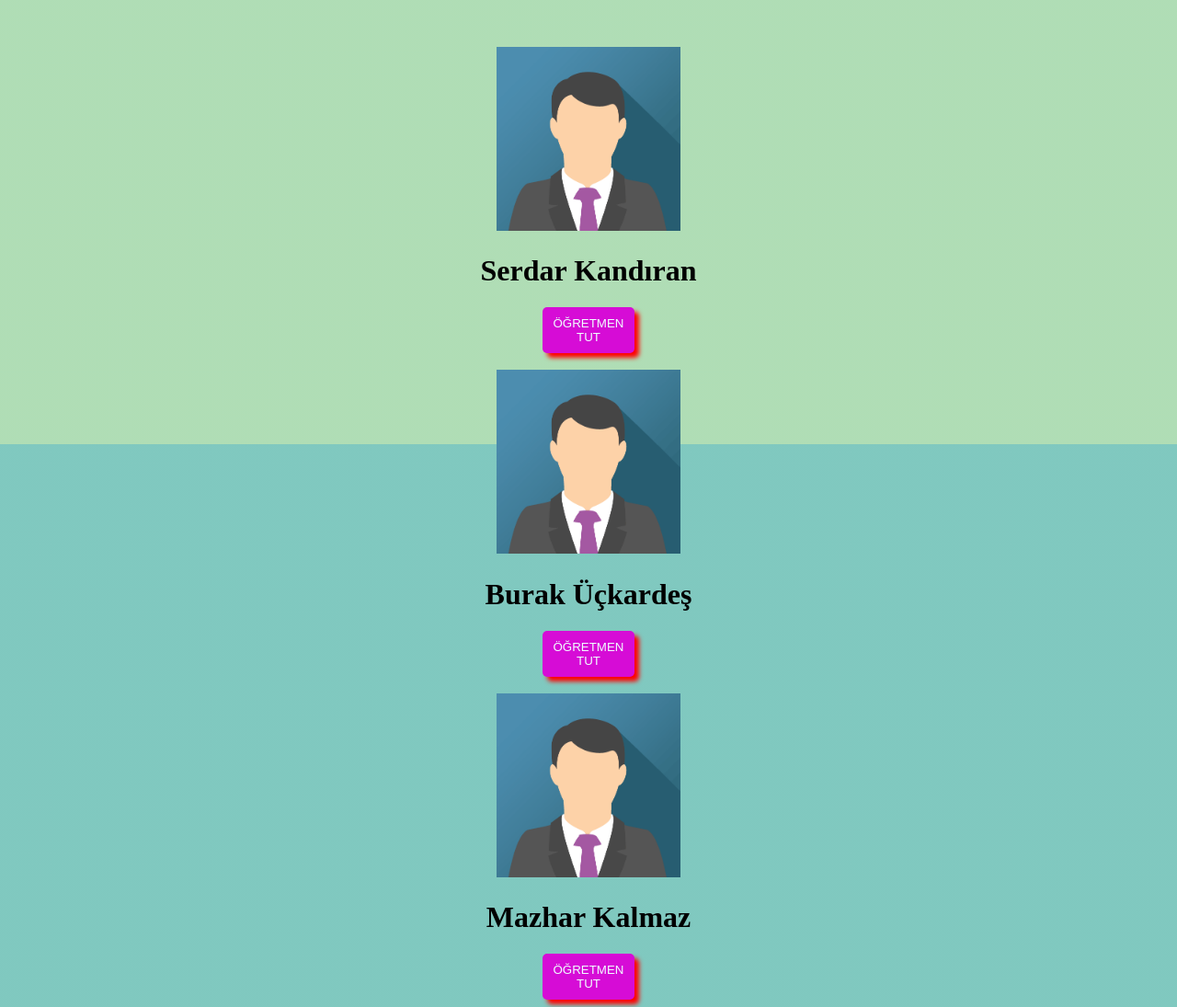
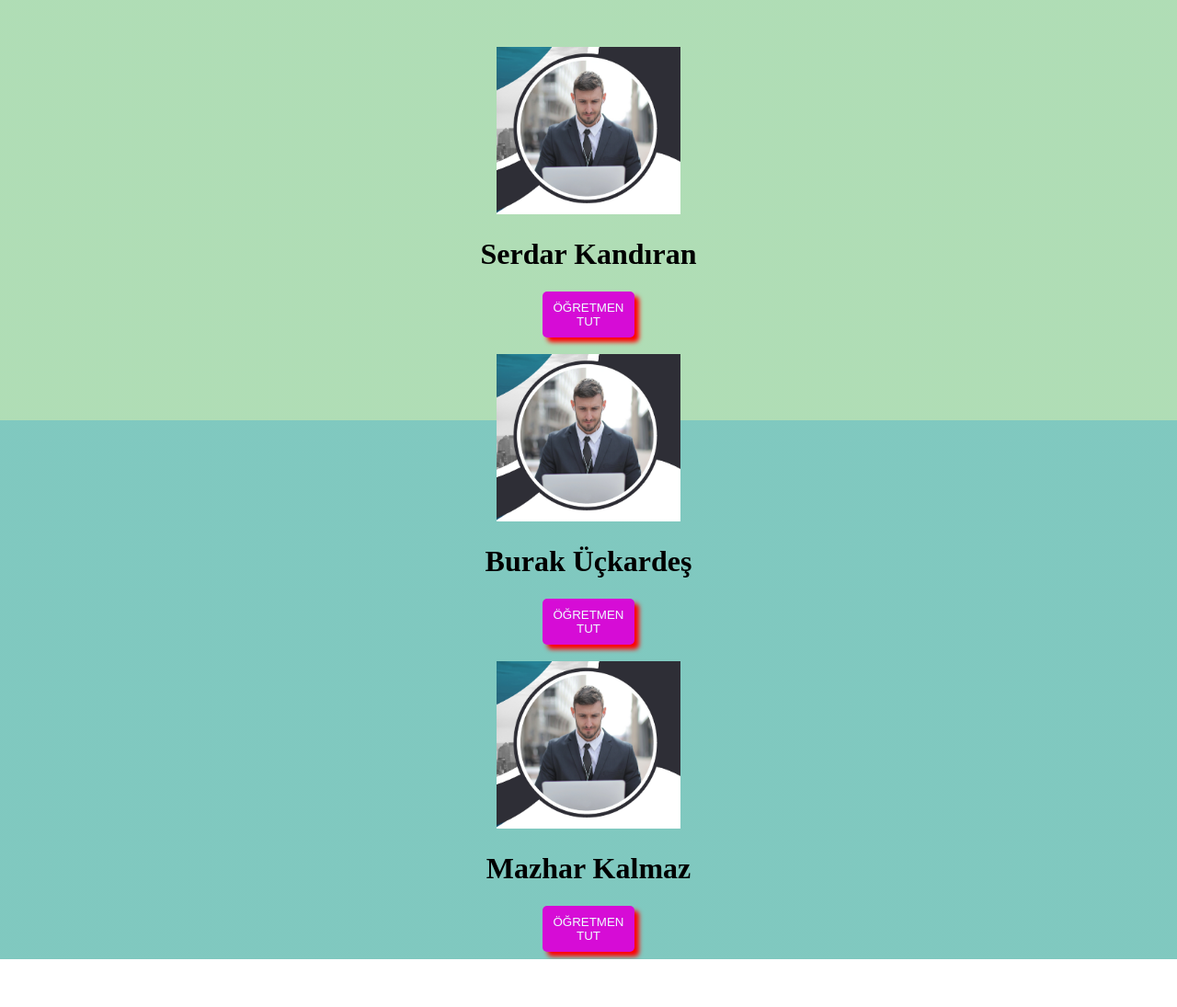
Before and after one commit to serdkan/ortak, a website: page burak/ogretmenler.html in a window 1280 px wide. Shown: the part 129-1224 px from the top of the page at 92% size. After the commit the page ends 1172 px from the top, so only its background shows below. Drawn offline with Linux system fonts and the light colour scheme.

Commit message:
burak odev

```diff
--- a/burak/ogretmenler.html
+++ b/burak/ogretmenler.html
@@ -96,7 +96,7 @@ button{
 
     <div class="ders">
 
-    <img class="img3" src="../burak/img_avatar.png">
+    <img class="img3" src="../resim/profile.jpg">
 
     <h1>Serdar Kandıran</h1>
 
@@ -107,7 +107,7 @@ button{
 
     <div class="ders">
 
-      <img class="img3" src="../burak/img_avatar.png">
+      <img class="img3" src="../resim/profile.jpg">
 
       <h1>Burak Üçkardeş</h1>
 
@@ -118,7 +118,7 @@ button{
 
       <div class="ders">
 
-         <img class="img3" src="../burak/img_avatar.png">
+         <img class="img3" src="../resim/profile.jpg">
 
          <h1>Mazhar Kalmaz</h1>
 
```
